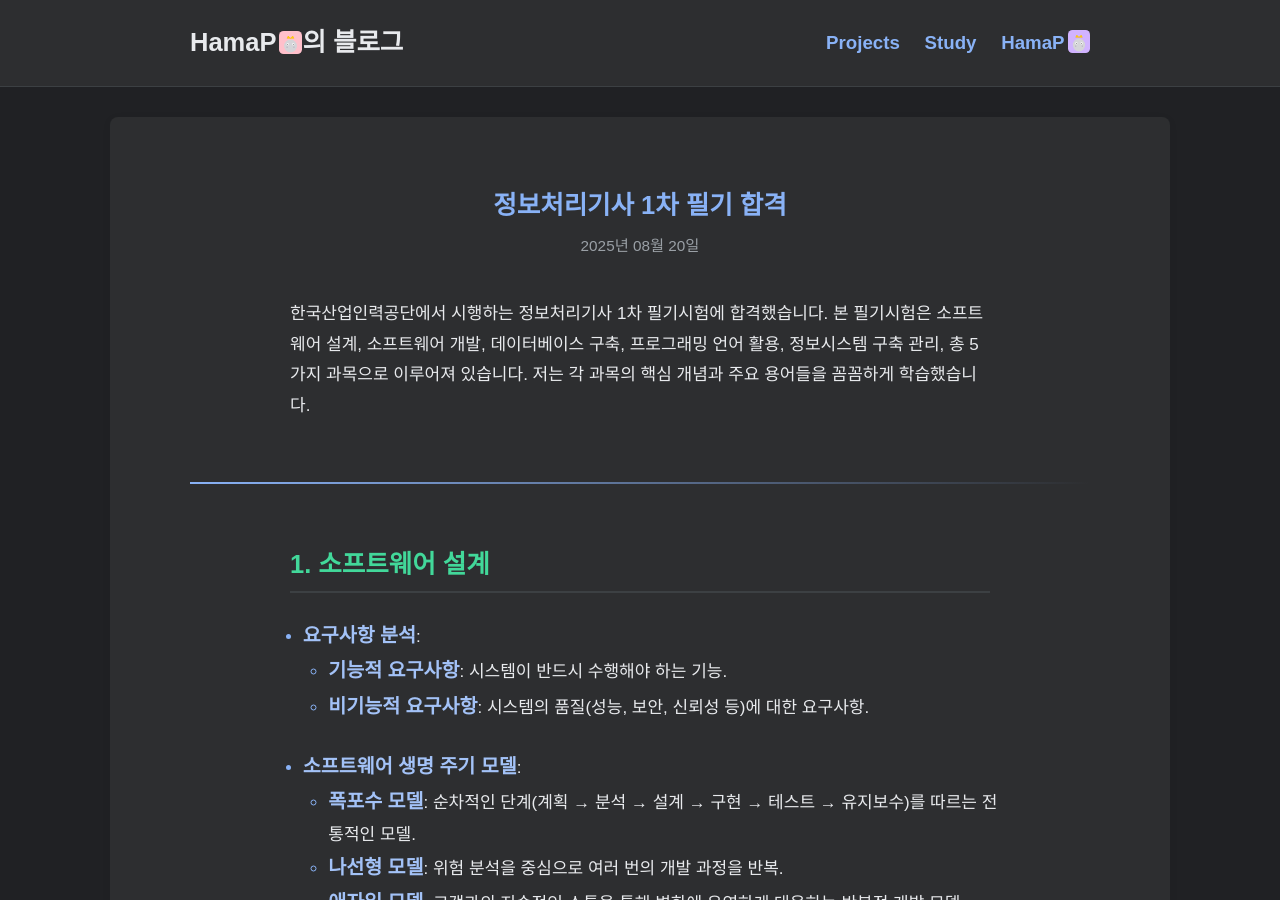
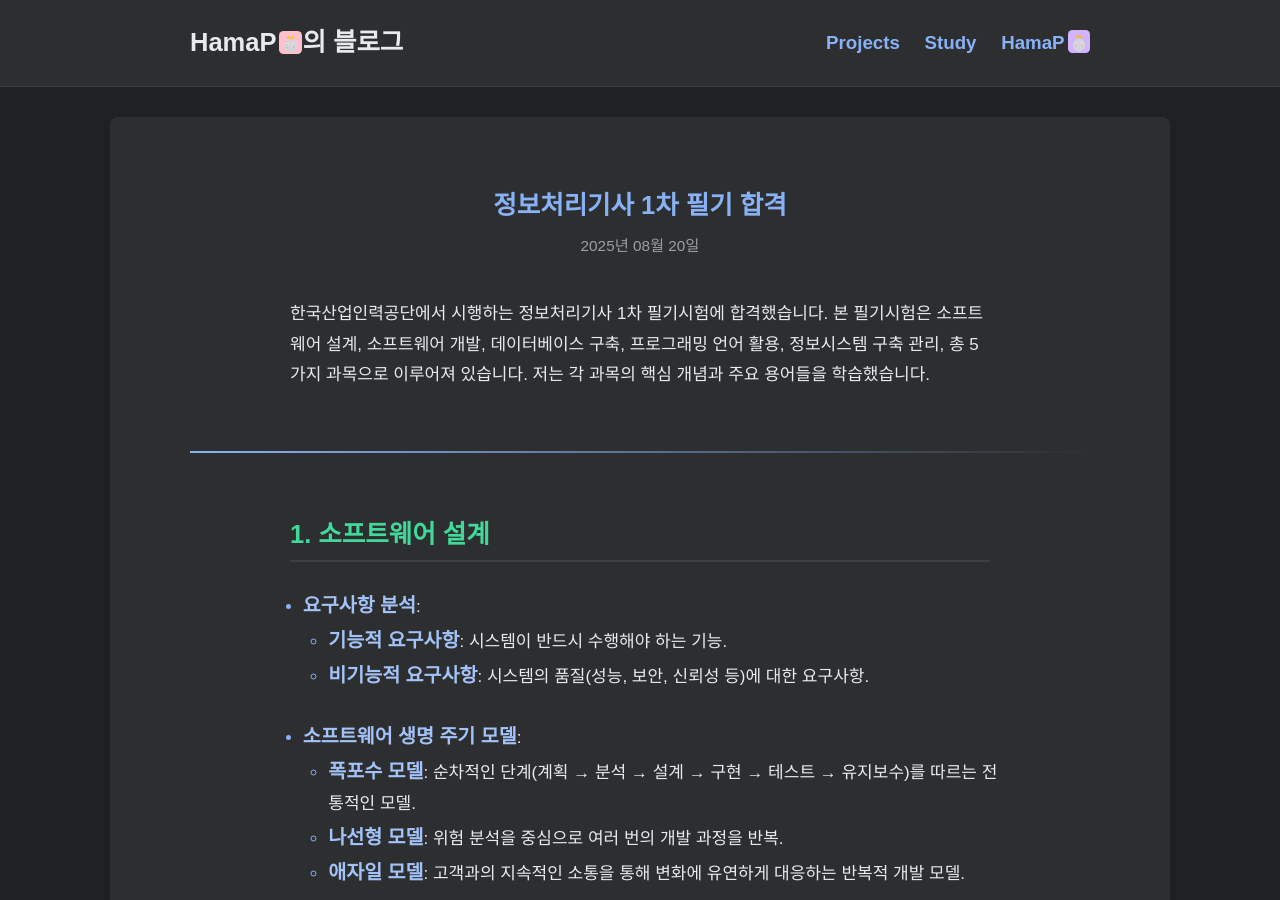
Before and after one commit to HamaP0/HamaP0.github.io, a Jekyll site: the page built from _posts/자격증/2025-08-20-Engineer_Information_Processing.md, in a window 1280 px wide and 900 px high. Built offline with Jekyll 4.4.1, drawn with Linux system fonts in a browser that asks for light colours; some web fonts are replaced.

Commit message:
Update 2025-08-20-Engineer_Information_Processing.md

```diff
--- a/_posts/자격증/2025-08-20-Engineer_Information_Processing.md
+++ b/_posts/자격증/2025-08-20-Engineer_Information_Processing.md
@@ -6,7 +6,7 @@
 tags: [정보처리기사, KCA, software]
 ---
 
-한국산업인력공단에서 시행하는 정보처리기사 1차 필기시험에 합격했습니다. 본 필기시험은 소프트웨어 설계, 소프트웨어 개발, 데이터베이스 구축, 프로그래밍 언어 활용, 정보시스템 구축 관리, 총 5가지 과목으로 이루어져 있습니다. 저는 각 과목의 핵심 개념과 주요 용어들을 꼼꼼하게 학습했습니다.
+한국산업인력공단에서 시행하는 정보처리기사 1차 필기시험에 합격했습니다. 본 필기시험은 소프트웨어 설계, 소프트웨어 개발, 데이터베이스 구축, 프로그래밍 언어 활용, 정보시스템 구축 관리, 총 5가지 과목으로 이루어져 있습니다. 저는 각 과목의 핵심 개념과 주요 용어들을 학습했습니다.
 
 ---
 
```
